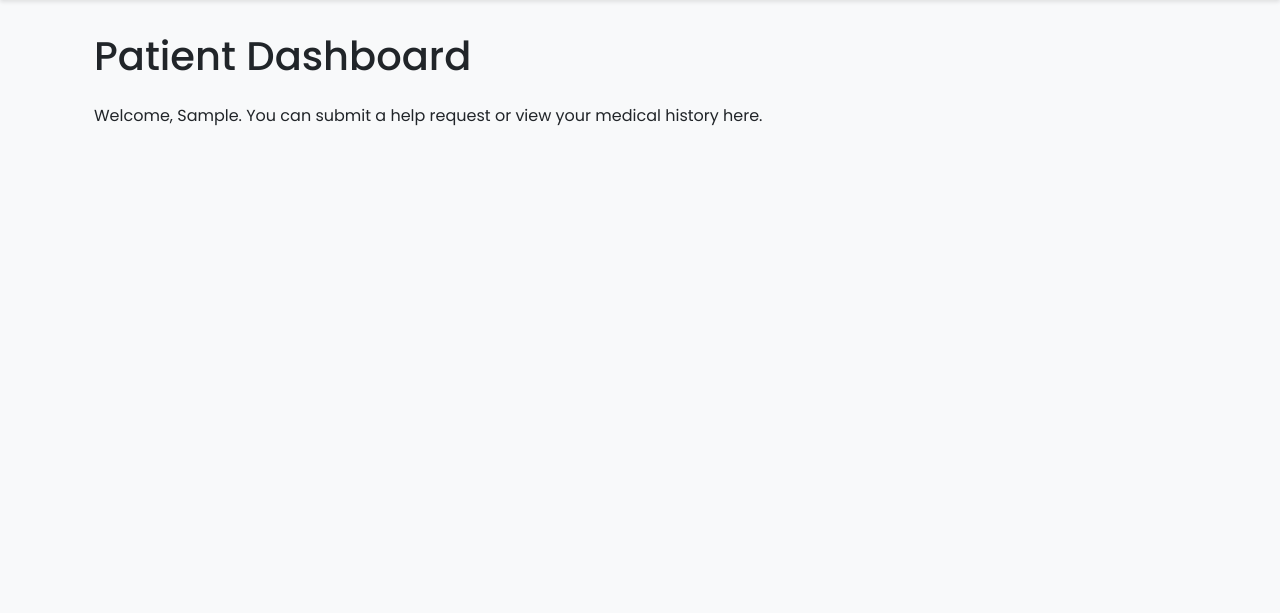
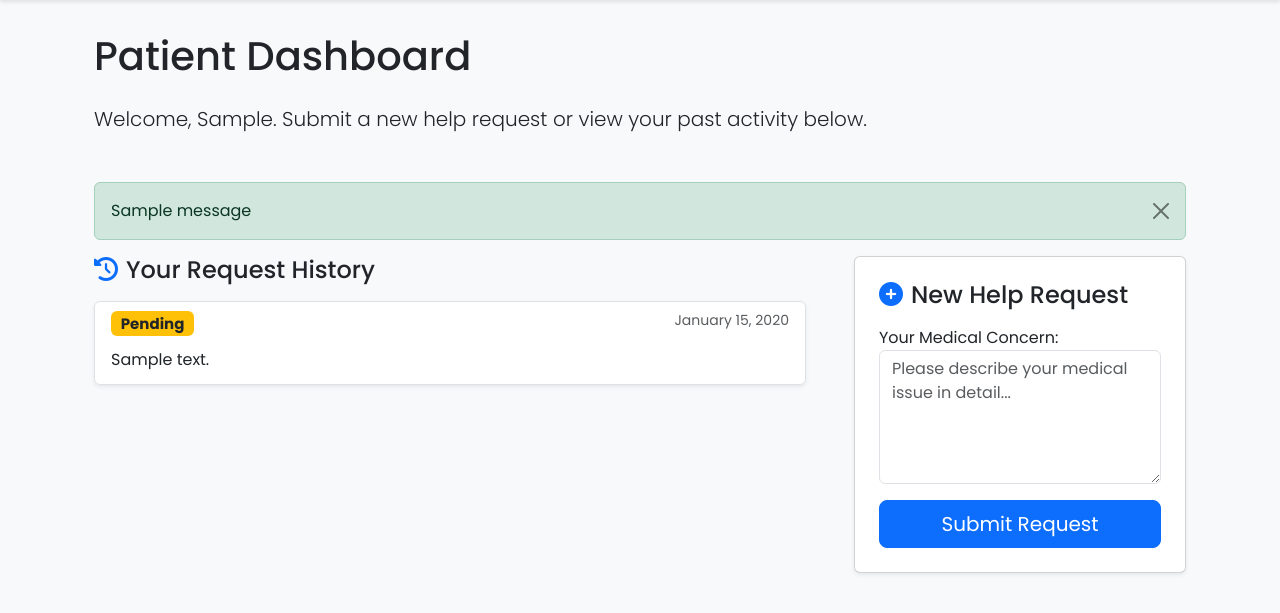
Before and after one commit to Adhithya2411/Smart-Healthcare-Management-System, a Django app: template templates/patient_dashboard.html in a window 1280 px wide. Shown: the part 56-669 px from the top of the page. Run offline with Django 5.2, Linux system fonts and the light colour scheme; the template is opened without the code that fills it: values that come from a table or form of the project are taken from there, others are empty; a user stored in the database is signed in; tables that the repository leaves empty hold one stand-in row (values such as "Sample post"); one stand-in notice (Sample message) is shown.

Commit message:
Feature: Add patient request submission and doctor view

```diff
--- a/healthcare_app/forms.py
+++ b/healthcare_app/forms.py
@@ -2,7 +2,8 @@
 
 from django import forms
 from django.contrib.auth.forms import UserCreationForm
-from .models import User, PatientProfile, DoctorProfile
+from django.contrib.auth.forms import AuthenticationForm
+from .models import User, PatientProfile, DoctorProfile,HelpRequest
 
 class SignUpForm(UserCreationForm):
     ROLE_CHOICES = (
@@ -59,7 +60,7 @@ class SignUpForm(UserCreationForm):
 # In healthcare_app/forms.py
 # Add this code below the SignUpForm class
 
-from django.contrib.auth.forms import AuthenticationForm
+
 
 class LoginForm(AuthenticationForm):
     def __init__(self, *args, **kwargs):
@@ -72,3 +73,19 @@ class LoginForm(AuthenticationForm):
         self.fields['password'].widget.attrs.update(
             {'class': 'form-control', 'placeholder': 'Password'}
         )
+
+class HelpRequestForm(forms.ModelForm):
+    class Meta:
+        model = HelpRequest
+        # We only want the patient to fill out the description. The rest is automatic.
+        fields = ['issue_description']
+        widgets = {
+            'issue_description': forms.Textarea(attrs={
+                'class': 'form-control',
+                'rows': 5,
+                'placeholder': 'Please describe your medical issue in detail...'
+            }),
+        }
+        labels = {
+            'issue_description': 'Your Medical Concern'
+        }
--- a/templates/patient_dashboard.html
+++ b/templates/patient_dashboard.html
@@ -5,6 +5,65 @@
 {% block content %}
 <div class="container">
     <h1 class="mb-4">Patient Dashboard</h1>
-    <p>Welcome, {{ user.first_name }}. You can submit a help request or view your medical history here.</p>
+    <p class="lead mb-5">Welcome, {{ user.first_name }}. Submit a new help request or view your past activity below.</p>
+
+    {% if messages %}
+        {% for message in messages %}
+            <div class="alert alert-success alert-dismissible fade show" role="alert">
+                {{ message }}
+                <button type="button" class="btn-close" data-bs-dismiss="alert" aria-label="Close"></button>
+            </div>
+        {% endfor %}
+    {% endif %}
+
+    <div class="row g-5">
+        <div class="col-md-5 col-lg-4 order-md-last">
+            <div class="card shadow-sm">
+                <div class="card-body p-4">
+                    <h4 class="card-title mb-3"><i class="fas fa-plus-circle me-2 text-primary"></i>New Help Request</h4>
+                    <form method="POST" novalidate>
+                        {% csrf_token %}
+                        <div class="mb-3">
+                            {{ form.issue_description.label_tag }}
+                            {{ form.issue_description }}
+                        </div>
+                        <div class="d-grid">
+                            <button type="submit" class="btn btn-primary btn-lg">Submit Request</button>
+                        </div>
+                    </form>
+                </div>
+            </div>
+        </div>
+
+        <div class="col-md-7 col-lg-8">
+            <h4 class="mb-3"><i class="fas fa-history me-2 text-primary"></i>Your Request History</h4>
+
+            {% if past_requests %}
+                <div class="list-group shadow-sm">
+                    {% for request in past_requests %}
+                        <div class="list-group-item list-group-item-action">
+                            <div class="d-flex w-100 justify-content-between">
+                                <h5 class="mb-1">
+                                    {% if request.status == 'Pending' %}
+                                        <span class="badge bg-warning text-dark">Pending</span>
+                                    {% elif request.status == 'Answered' %}
+                                        <span class="badge bg-success">Answered</span>
+                                    {% else %}
+                                        <span class="badge bg-secondary">{{ request.status }}</span>
+                                    {% endif %}
+                                </h5>
+                                <small class="text-muted">{{ request.requested_at|date:"F d, Y" }}</small>
+                            </div>
+                            <p class="mb-1 mt-2">{{ request.issue_description|truncatewords:25 }}</p>
+                        </div>
+                    {% endfor %}
+                </div>
+            {% else %}
+                <div class="alert alert-info mt-3" role="alert">
+                    You have not submitted any help requests yet. Use the form on the right to get started.
+                </div>
+            {% endif %}
+        </div>
     </div>
+</div>
 {% endblock %}
--- a/templates/signup.html
+++ b/templates/signup.html
@@ -128,8 +128,7 @@
                             </div>
 
                             <div class="mb-3">
-                                {{ form.password }}
-                                {% if form.password.errors %}<div class="invalid-feedback">{{ form.password.errors.as_text }}</div>{% endif %}
+                                {{ form.password1 }} {% if form.password1.errors %}<div class="invalid-feedback">{{ form.password1.errors.as_text }}</div>{% endif %}
                             </div>
 
                             <div class="mb-4">
```
Also changed, not shown: healthcare_app/views.py (+40 -3 lines), templates/doctor_dashboard.html (+34 -1 lines).
